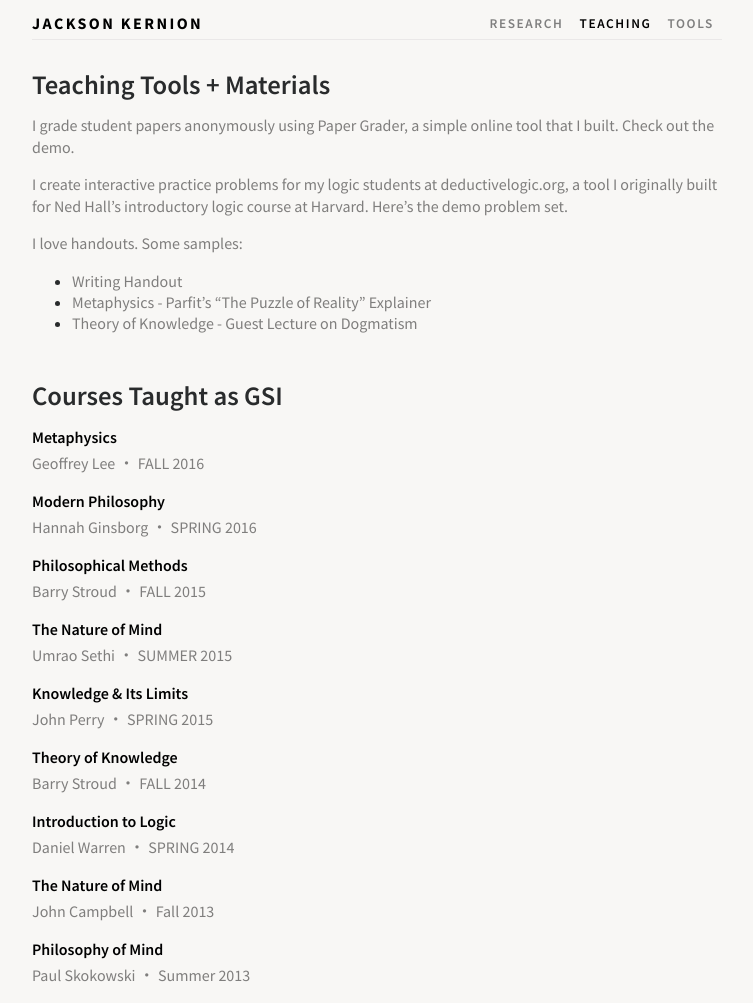
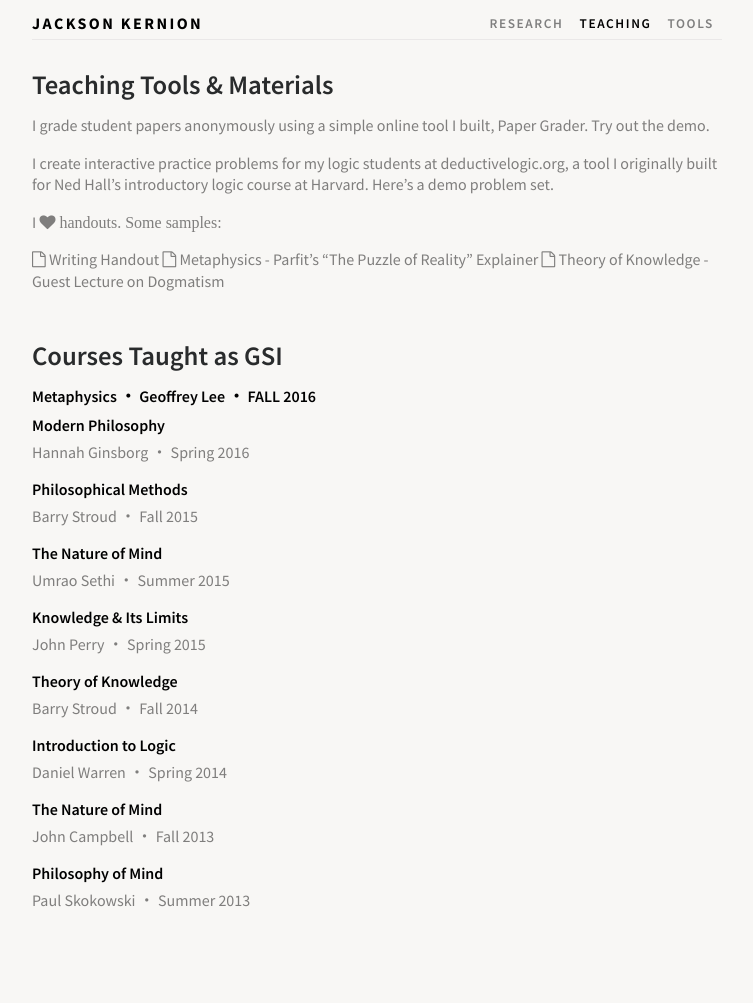
Before and after one commit to jacksonkernion/jacksonkernion.github.io, a Jekyll site: the page built from teaching.md, in a window 1280 px wide. Shown: the whole page, without its empty margins (263-1016 px from the left). Built offline with Jekyll 4.4.1, drawn with Linux system fonts in a browser that asks for light colours; nearby versions of some CDN libraries; our own code applies the rules of GitHub Pages for plain Markdown files; after the commit the page ends 927 px from its top, so only the background shows below that.

Commit message:
More design fixes/updates

```diff
--- a/_layouts/default.html
+++ b/_layouts/default.html
@@ -76,12 +76,12 @@
       <div class="contact-links">
         <div class="email">jacksonkernion@gmail.com</div>
         <div class="social-links">
-          <a href="https://www.facebook.com/jackson.kernion"><i class="fa fa-facebook-square" aria-hidden="true"></i></a>
-          <a href="https://twitter.com/JacksonKernion"><i class="fa fa-twitter-square" aria-hidden="true"></i></a>
-          <a href="https://github.com/jacksonkernion"><i class="fa fa-github-square" aria-hidden="true"></i></a>
-          <a href="https://berkeley.academia.edu/JacksonKernion"><i class="ai ai-academia-square"></i></a>
-          <a href="https://www.researchgate.net/profile/Jackson_Kernion"><i class="ai ai-researchgate-square"></i></a>
-          <a href="https://philpapers.org/profile/102304"><i class="ai ai-philpapers-square"></i></a>
+          <a href="https://www.facebook.com/jackson.kernion"><i class="fa fa-facebook" aria-hidden="true"></i></a>
+          <a href="https://twitter.com/JacksonKernion"><i class="fa fa-twitter" aria-hidden="true"></i></a>
+          <a href="https://github.com/jacksonkernion"><i class="fa fa-github" aria-hidden="true"></i></a>
+          <a href="https://berkeley.academia.edu/JacksonKernion"><i class="ai ai-academia"></i></a>
+          <a href="https://www.researchgate.net/profile/Jackson_Kernion"><i class="ai ai-researchgate"></i></a>
+          <a href="https://philpapers.org/profile/102304"><i class="ai ai-philpapers"></i></a>
         </div>
       </div>
     </div>
--- a/assets/stylesheets/style.css
+++ b/assets/stylesheets/style.css
@@ -145,7 +145,7 @@ a.nav-link:hover{
 }
 
 .social-links a{
-	padding: 0 10pt;
+	padding: 0 4pt;
 	border-bottom: none;
 }
 
--- a/teaching.md
+++ b/teaching.md
@@ -2,55 +2,53 @@
 title: Teaching
 ---
 
-# Teaching Tools + Materials
+# Teaching Tools & Materials
 
-I grade student papers anonymously using [Paper Grader](http://papergrader.org), a simple online tool that I built. Check out [the demo](http://papergrader.org/demo).
+I grade student papers anonymously using a simple online tool I built, [Paper Grader](http://papergrader.org). Try out [the demo](http://papergrader.org/demo).
 
-I create interactive practice problems for my logic students at [deductivelogic.org](http://deductivelogic.org), a tool I originally built for Ned Hall's introductory logic course at Harvard. Here's [the demo problem set](http://deductivelogic.org/psets/demo).
+I create interactive practice problems for my logic students at [deductivelogic.org](http://deductivelogic.org), a tool I originally built for Ned Hall's introductory logic course at Harvard. Here's [a demo problem set](http://deductivelogic.org/psets/demo).
 
-I love handouts. Some samples:
+I <i class="fa fa-heart" aria-hidden="true"> handouts. Some samples:
 
-- [Writing Handout](assets/Kernion - Writing Handout.pdf)
-- [Metaphysics - Parfit's "The Puzzle of Reality" Explainer](assets/Kernion - Phil 125 Handout - Parfit's The Puzzle of Reality.pdf)
-- [Theory of Knowledge - Guest Lecture on Dogmatism](assets/Kernion - Phil 122 Guest Lecture - Dogmatism.pdf)
+[<i class="fa fa-file-o" aria-hidden="true"></i> Writing Handout](assets/Kernion - Writing Handout.pdf)
+[<i class="fa fa-file-o" aria-hidden="true"></i> Metaphysics - Parfit's "The Puzzle of Reality" Explainer](assets/Kernion - Phil 125 Handout - Parfit's The Puzzle of Reality.pdf)
+[<i class="fa fa-file-o" aria-hidden="true"></i> Theory of Knowledge - Guest Lecture on Dogmatism](assets/Kernion - Phil 122 Guest Lecture - Dogmatism.pdf)
 
 
 # Courses Taught as GSI
 
 {: .item-title}
-Metaphysics
-{: .item-description }
-Geoffrey Lee ・ FALL 2016
+Metaphysics <span class="subtitle">・ Geoffrey Lee ・ FALL 2016</span>
 
 {: .item-title}
 Modern Philosophy
 {: .item-description }
-Hannah Ginsborg ・ SPRING 2016
+Hannah Ginsborg ・ Spring 2016
 
 {: .item-title}
 Philosophical Methods
 {: .item-description }
-Barry Stroud ・  FALL 2015
+Barry Stroud ・  Fall 2015
 
 {: .item-title}
 The Nature of Mind
 {: .item-description }
-Umrao Sethi ・ SUMMER 2015
+Umrao Sethi ・ Summer 2015
 
 {: .item-title}
 Knowledge & Its Limits
 {: .item-description }
-John Perry ・ SPRING 2015
+John Perry ・ Spring 2015
 
 {: .item-title}
 Theory of Knowledge
 {: .item-description }
-Barry Stroud ・ FALL 2014
+Barry Stroud ・ Fall 2014
 
 {: .item-title}
 Introduction to Logic
 {: .item-description }
-Daniel Warren ・ SPRING 2014
+Daniel Warren ・ Spring 2014
 
 {: .item-title}
 The Nature of Mind
```
